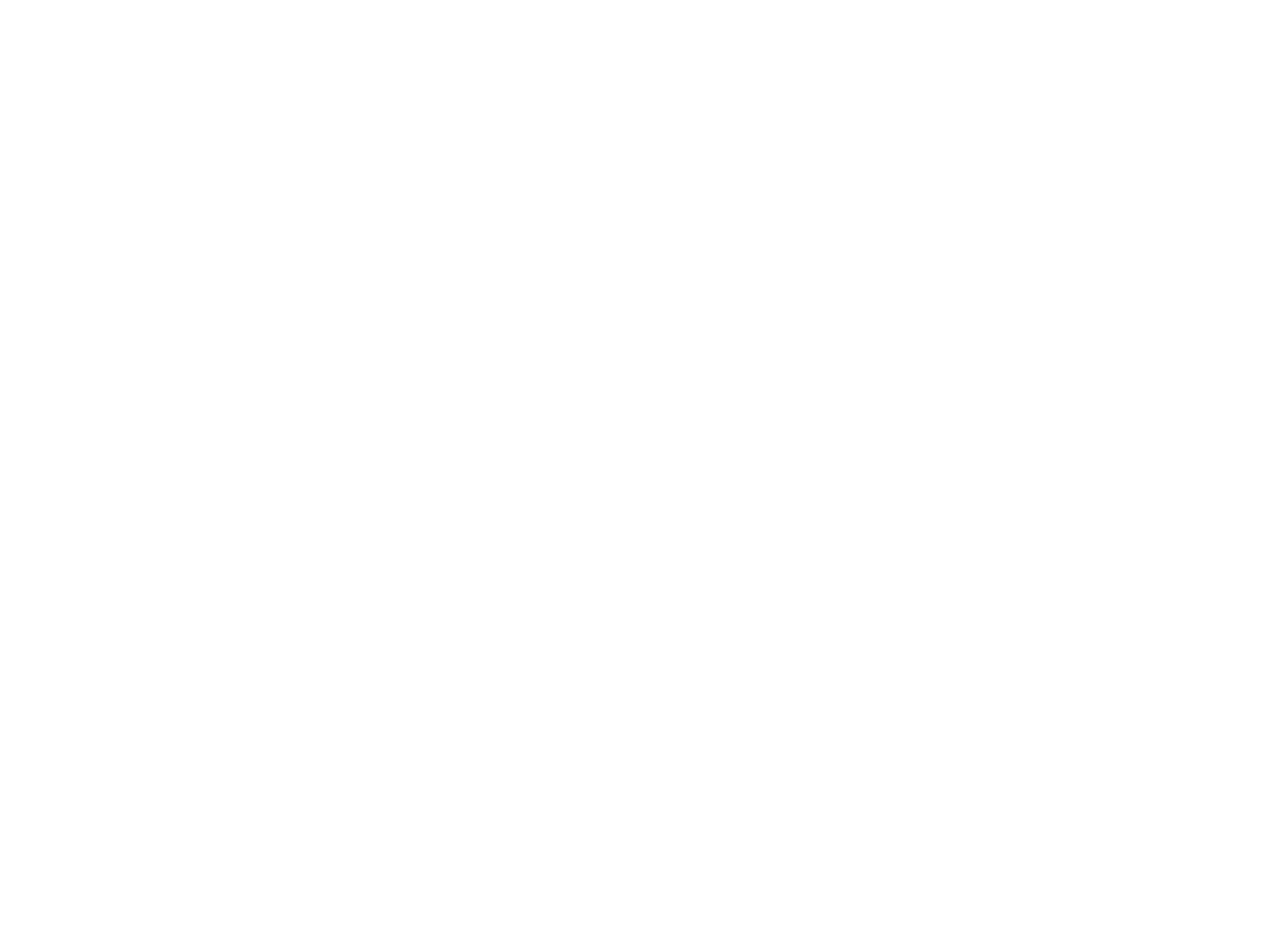
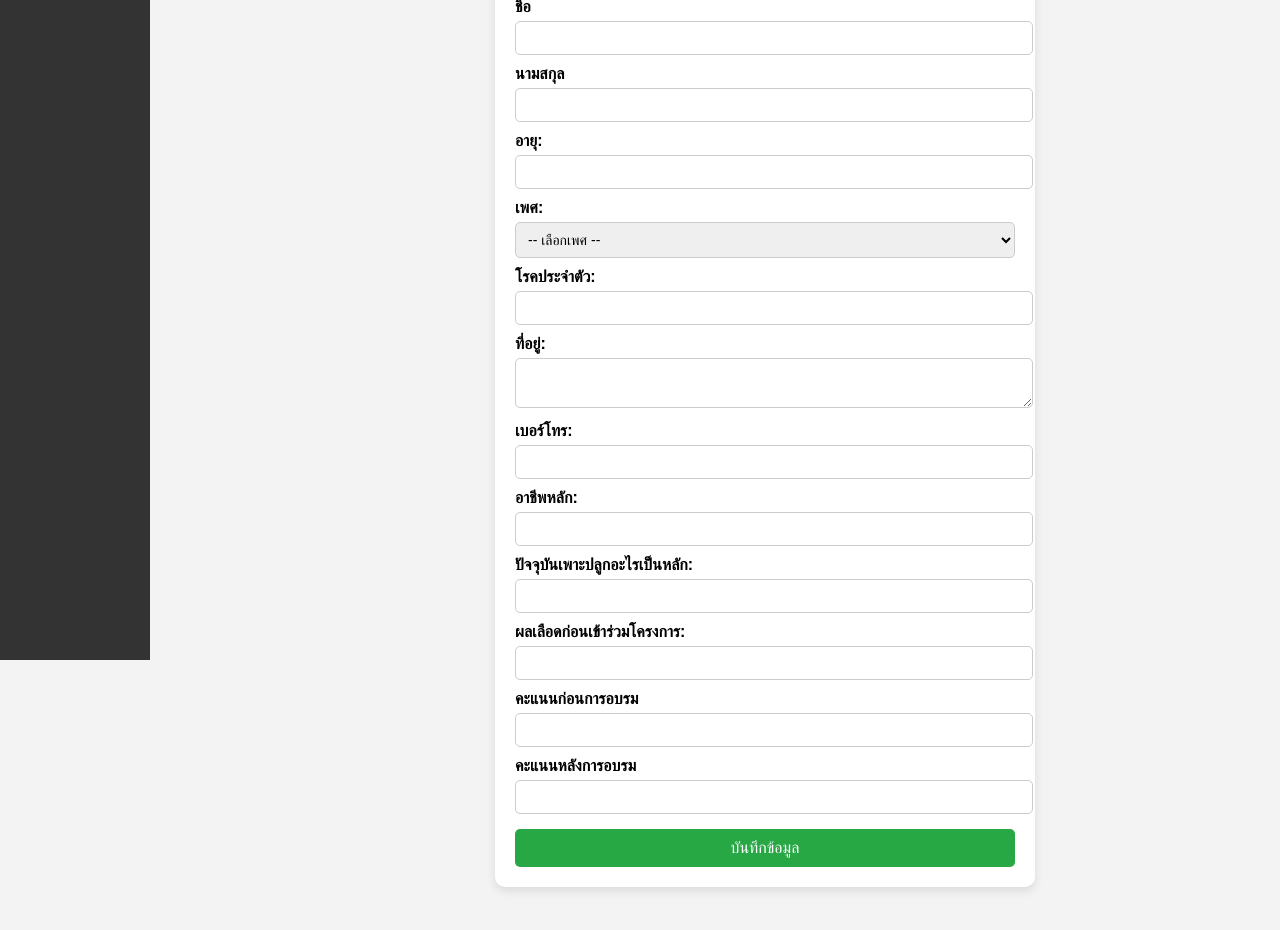
Before and after one commit to Bigver/project-chemicalfree, a React (Vite) app in the folder frontend/: page /admin/personal/edit/1 in a window 1280 px wide. Before the commit this address had no page. Shown: the part 140-1070 px from the top of the page. Before the commit the page ends 800 px from the top, so only its background shows below. Built offline with nearby package versions, Linux system fonts and the light colour scheme; no server answers; sample sign-in values are in the browser's storage.

Commit message:
update page

```diff
--- a/frontend/src/App.jsx
+++ b/frontend/src/App.jsx
@@ -19,6 +19,7 @@ import PrivateAdminRoute from "./components/PrivateAdminRoute"; // import compon
 import UserPage from "./pages/admin/UserPage";
 import SurveyPage from "./pages/admin/SurveyPage";
 import ErrorPage from "./pages/ErrorPage";
+import EditPersonal from "./pages/admin/EditPersonal";
 
 function App() {
   return (
@@ -40,6 +41,7 @@ function App() {
 
           <Route path="/admin/user" element={<PrivateAdminRoute requiredRole="admin"><UserPage /></PrivateAdminRoute>} />
           <Route path="/admin/survey" element={<PrivateAdminRoute requiredRole="admin"><SurveyPage /></PrivateAdminRoute>} />
+          <Route path="/admin/personal/edit/:id" element={<PrivateAdminRoute requiredRole="admin"><EditPersonal /></PrivateAdminRoute>} />
 
         </Routes>
       </Router>
--- a/frontend/src/components/Slidebar.jsx
+++ b/frontend/src/components/Slidebar.jsx
@@ -5,19 +5,35 @@ import { FaBook, FaAddressBook, FaRegLightbulb } from "react-icons/fa";
 import { MdMenuBook } from "react-icons/md";
 import { Link } from "react-router-dom";
 import { IoMdMenu } from "react-icons/io";
+import AuthContext from "../context/AuthContext";
+import { useNavigate } from "react-router-dom";
+import { useContext } from "react";
+import { CiLogout } from "react-icons/ci";
 
 const Slidebar = () => {
   const [show, setShow] = useState(false);
+  const { logout } = useContext(AuthContext);
+  const navigate = useNavigate();
+
+  const handleLogout = () => {
+    logout();
+    navigate("/login"); // กลับไปหน้า login หลัง logout
+  };
   return (
     <div>
       <div className="nav-ham">
-        <a onClick={()=>setShow(!show)}>
+        <a onClick={() => setShow(!show)}>
           <IoMdMenu size={30} />
         </a>
       </div>
       <div className={show ? "slide-bar-show" : `slide-bar`}>
+        <button onClick={handleLogout} className="logout-button">
+          <CiLogout size={25} /> <span>Logout</span>
+        </button>
         <div className="logo">
-          <img src={logo} alt="" />
+          <Link to={"/welcome"} className="link">
+            <img src={logo} alt="" />
+          </Link>
         </div>
         <div className="text">
           <Link to={"/page1"} className="link">
--- /dev/null
+++ b/frontend/src/pages/admin/EditPersonal.jsx
@@ -0,0 +1,98 @@
+import React, { useEffect, useState } from "react";
+import { useForm } from "react-hook-form";
+import axios from "axios";
+import { requestMethod } from "../../requestMethod";
+import { toast } from 'react-toastify';
+import AdminLayout from "./AdminLayout";
+import { useParams } from 'react-router-dom';
+import { useNavigate } from "react-router-dom";
+
+const EditPersonal = () => {
+  const { register, handleSubmit, reset } = useForm();
+  const params = useParams();
+  const navigate = useNavigate();
+
+  useEffect(() => {
+    const fecthPersonal = async () => {
+      try {
+        const response = await axios.get(
+          `${requestMethod}/users/${params.id}`
+        );
+        reset(response.data.personal);
+      } catch (error) {
+        console.log(error)
+      }
+    };
+    fecthPersonal();
+  }, []);
+
+  const onSubmit = async (data) => {
+    try {
+      await axios.put(`${requestMethod}/users/${params.id}/personal`, data);
+      toast.success("บันทึกข้อมูลสำเร็จ")
+      navigate("/admin/user")
+    } catch (error) {
+      toast.error("เกิดข้อผิดพลาดในการอัปเดตข้อมูล")
+    }
+  };
+  return (
+    <AdminLayout>
+      <div className="admin-form">
+        <div className="form-ctn">
+          <form onSubmit={handleSubmit(onSubmit)} className="register-form">
+            <h2>ข้อมูลส่วนตัว</h2>
+            <div>
+              <label>ชื่อ</label>
+              <input type="text" {...register("firstName", { required: true })} />
+              <label>นามสกุล</label>
+              <input type="text" {...register("lastName", { required: true })} />
+            </div>
+
+            <label>อายุ:</label>
+            <input type="number" {...register("age", { required: true })} />
+
+            <label>เพศ:</label>
+            <select {...register("gender", { required: true })}>
+              <option value="">-- เลือกเพศ --</option>
+              <option value="ชาย">ชาย</option>
+              <option value="หญิง">หญิง</option>
+              <option value="อื่นๆ">อื่นๆ</option>
+            </select>
+
+            <label>โรคประจำตัว:</label>
+            <input type="text" {...register("chronicDiseases")} />
+
+            <label>ที่อยู่:</label>
+            <textarea {...register("address", { required: true })} />
+
+            <label>เบอร์โทร:</label>
+            <input type="tel" {...register("phone", { required: true })} />
+
+            <label>อาชีพหลัก:</label>
+            <input
+              type="text"
+              {...register("occupation", { required: true })}
+            />
+
+            <label>ปัจจุบันเพาะปลูกอะไรเป็นหลัก:</label>
+            <input type="text" {...register("currentCrops", { required: true })} />
+
+            <label>ผลเลือดก่อนเข้าร่วมโครงการ:</label>
+            <input type="text" {...register("bloodTestResults")} />
+
+            <label>คะแนนก่อนการอบรม</label>
+            <input type="text" {...register("preScore")} />
+
+            <label>คะแนนหลังการอบรม</label>
+            <input type="text" {...register("postScore")} />
+
+
+            <button type="submit">บันทึกข้อมูล</button>
+          </form>
+        </div>
+      </div>
+    </AdminLayout>
+  );
+};
+
+export default EditPersonal;
--- a/frontend/src/pages/admin/UserPage.jsx
+++ b/frontend/src/pages/admin/UserPage.jsx
@@ -5,6 +5,7 @@ import { requestMethod } from "../../requestMethod";
 import { toast } from "react-toastify";
 import AdminLayout from "./AdminLayout";
 import Modal from "react-modal";
+import { Link } from "react-router-dom";
 
 const UserPage = () => {
   const [users, setUsers] = useState([]);
@@ -36,9 +37,9 @@ const UserPage = () => {
       try {
         await axios.delete(`${requestMethod}/users/${id}`);
         setUsers(users.filter((user) => user.id !== id));
-        toast.success("delete user success")
+        toast.success("delete user success");
       } catch (error) {
-        toast.error("fail delete user")
+        toast.error("fail delete user");
       }
     }
   };
@@ -90,13 +91,27 @@ const UserPage = () => {
                     >
                       👁️ ดูข้อมูล
                     </button>
+
                     <button
                       className="delete-btn"
-                      style={{marginLeft : '1rem'}}
+                      style={{ marginLeft: "1rem" }}
                       onClick={() => handleDelete(user.id)}
                     >
                       🗑️ ลบ
                     </button>
+                    <Link to={`/admin/personal/edit/${user.id}`}>
+                      <button
+                        className="view-btn"
+                        style={{
+                          marginLeft: "1rem",
+                          backgroundColor: "yellow",
+                          color: "black",
+                        }}
+                        onClick={() => fetchPersonalInfo(user.personal)}
+                      >
+                        แก้ไขข้อมูล
+                      </button>
+                    </Link>
                   </td>
                 </tr>
               ))
@@ -174,7 +189,9 @@ const UserPage = () => {
         ) : (
           <p>ไม่มีข้อมูลส่วนตัว</p>
         )}
-        <button onClick={() => setModalIsOpen(false)} className="close-button">ปิด</button>
+        <button onClick={() => setModalIsOpen(false)} className="close-button">
+          ปิด
+        </button>
       </Modal>
     </AdminLayout>
   );
--- /dev/null
+++ b/frontend/src/styles/admin/form.scss
@@ -0,0 +1,54 @@
+.admin-form{
+    .form-ctn{
+        margin-top: 5%;
+        padding-bottom: 150px;
+    }
+    .register-form {
+        max-width: 500px;
+        margin: auto;
+        padding: 20px;
+        background: #fff;
+        border-radius: 10px;
+        box-shadow: 0 4px 10px rgba(0, 0, 0, 0.1);
+        font-family: "Arial", sans-serif;
+
+        h2 {
+            text-align: center;
+            color: #333;
+            margin-bottom: 20px;
+        }
+
+        label {
+            display: block;
+            margin: 10px 0 5px;
+            font-weight: bold;
+        }
+
+        input,
+        select,
+        textarea {
+            width: 100%;
+            padding: 8px;
+            border: 1px solid #ccc;
+            border-radius: 5px;
+            font-size: 14px;
+        }
+
+        button {
+            width: 100%;
+            padding: 10px;
+            margin-top: 15px;
+            font-size: 16px;
+            background: #28a745;
+            color: white;
+            border: none;
+            border-radius: 5px;
+            cursor: pointer;
+            transition: 0.3s;
+
+            &:hover {
+                background: #218838;
+            }
+        }
+    }
+}
--- a/frontend/src/styles/main.scss
+++ b/frontend/src/styles/main.scss
@@ -14,6 +14,7 @@
 @use './admin/user.scss';
 @use './admin/slidebar-admin.scss';
 @use './admin/layout.scss';
+@use './admin/form.scss';
 
 @import url('https://fonts.googleapis.com/css2?family=Chakra+Petch:ital,wght@0,300;0,400;0,500;0,600;0,700;1,300;1,400;1,500;1,600;1,700&display=swap');
 // styles.scss
--- a/frontend/src/styles/navbar.scss
+++ b/frontend/src/styles/navbar.scss
@@ -1,5 +1,6 @@
-.navbar-ctn{
+.navbar-ctn {
     width: 100%;
     height: 180px;
     background-color: rgb(141, 240, 141);
+    position: relative;
 }
--- a/frontend/src/styles/slidebar.scss
+++ b/frontend/src/styles/slidebar.scss
@@ -6,6 +6,26 @@
     justify-content: center;
     align-items: center;
     position: fixed;
+    .logout-button {
+        padding: 10px 15px;
+        background-color: #ff4646;
+        color: white;
+        border: none;
+        display: flex;
+        align-items: center;
+        gap: 0.5rem;
+        border-radius: 5px;
+        cursor: pointer;
+        font-size: 16px;
+        position: absolute;
+        top: 0;
+        left: 0;
+        z-index: 3;
+        font-size: 0.8rem;
+        &:hover {
+            background-color: #cc0000;
+        }
+    }
     .logo {
         display: grid;
         justify-content: center;
@@ -71,6 +91,27 @@
 
 
 .slide-bar-show {
+    .logout-button {
+        padding: 5px 10px;
+        background-color: #151111;
+        color: white;
+        border: none;
+        display: flex;
+        align-items: center;
+        justify-content: center;
+        gap: 0.5rem;
+        cursor: pointer;
+        font-size: 16px;
+        position: absolute;
+        bottom: 0px;
+        width: 100%;
+        left: 0;
+        z-index: 3;
+        font-size: 0.8rem;
+        &:hover {
+            background-color: #cc0000;
+        }
+    }
     background-color: #e9efee;
     width: 70%;
     min-height: 100vh;
@@ -111,9 +152,11 @@
         .text-2 {
             max-width: 85%;
             margin: auto;
+            padding-top: 20px;
             p {
                 font-size: 1.4vh;
                 font-weight: normal;
+                display: none;
             }
         }
     }
```
